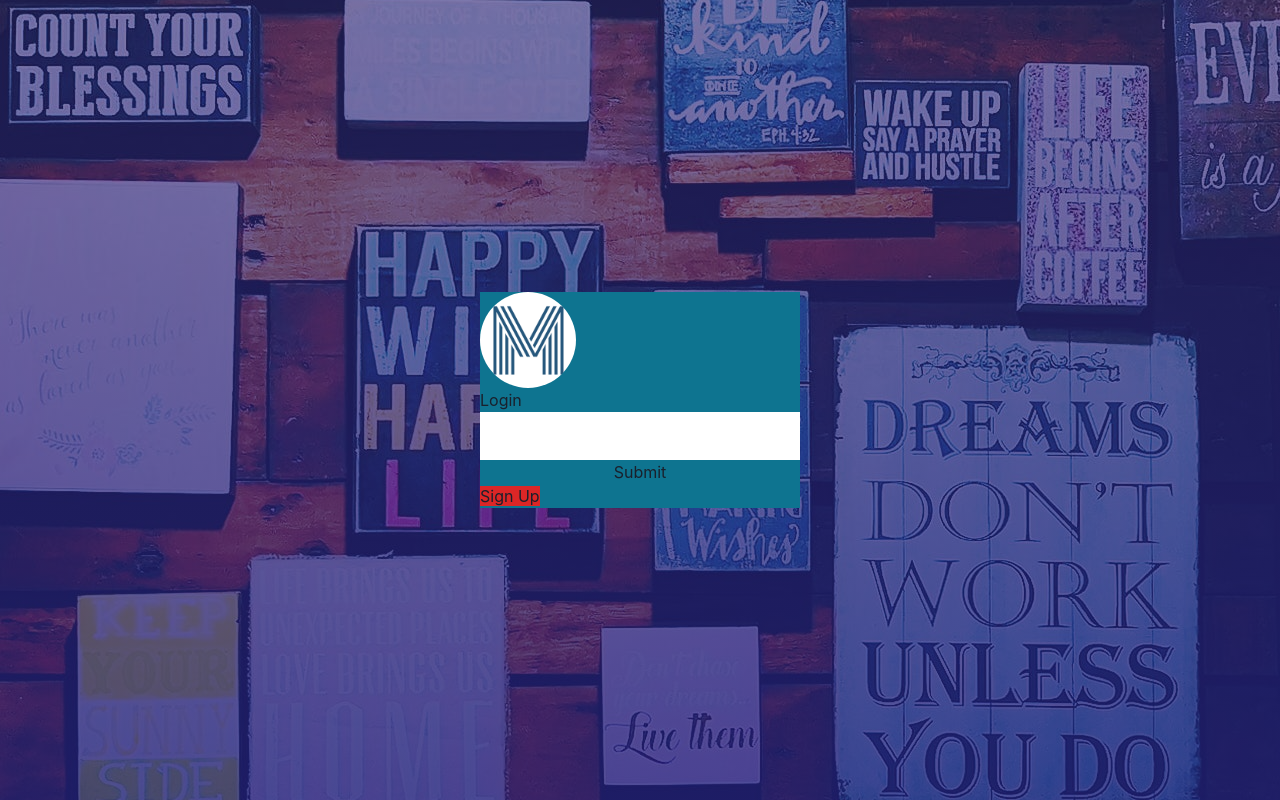
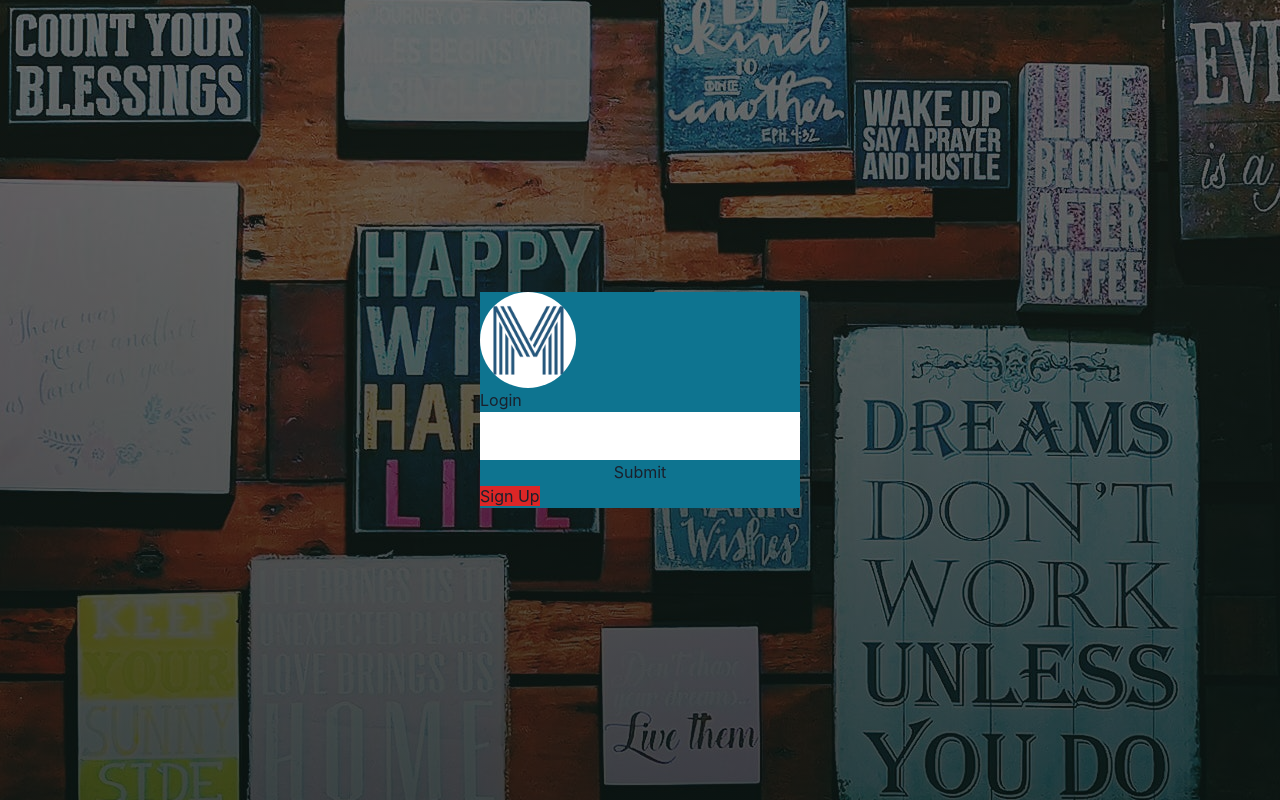
Before and after one commit to gbengaoluwadahunsi/Motiva, a React (Vite) app: page /login in a window 1280 px wide. Built offline with nearby package versions, Linux system fonts and the light colour scheme.

Commit message:
added an header for COR POLICY

```diff
--- a/src/index.css
+++ b/src/index.css
@@ -45,7 +45,7 @@
 }
 
 .login-background{
-  background-image: linear-gradient( to bottom , rgba(29, 29, 128, 0.53), rgba(29, 29, 128,0.75)) , url("./assets/Images/loginbackground.jpg");
+  background-image: linear-gradient( to bottom , rgba(3, 17, 17, 0.53) ,  rgba(3, 17, 17, 0.72)) , url("./assets/Images/loginbackground.jpg");
 }
 
 #mySelect option:hover {
```
Also changed, not shown: 1 other file (tests, documents, lock files or other folders).
